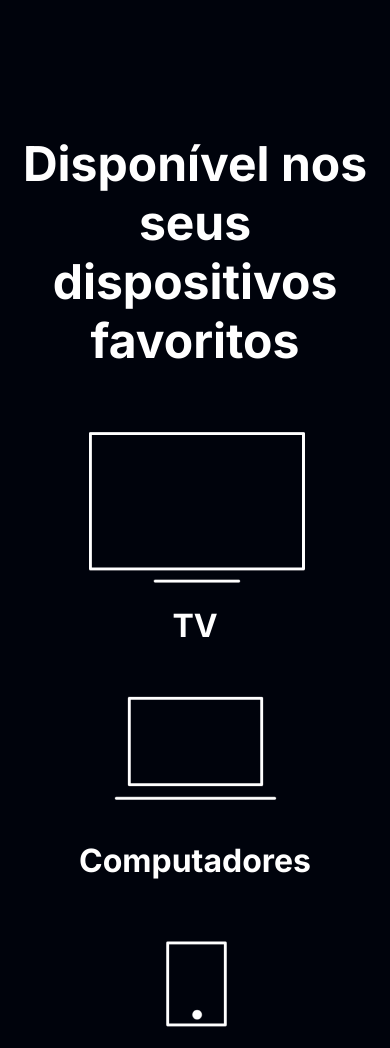
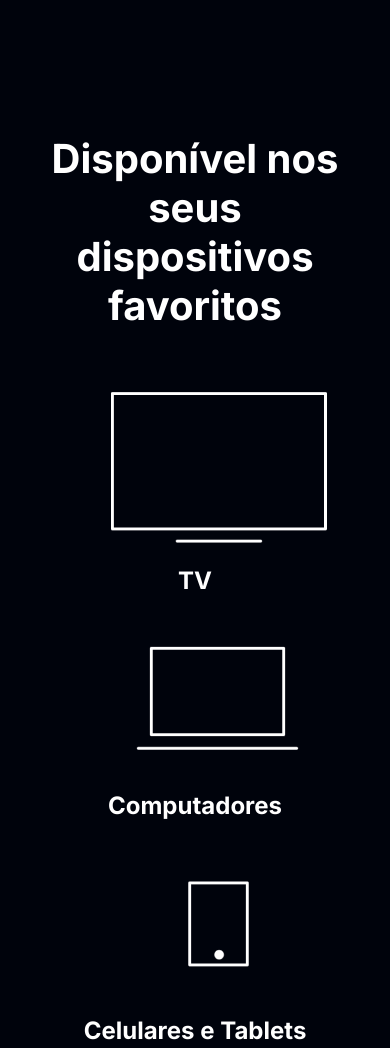
Before and after one commit to Dhi-Carvalho-DEV/alura-plus, a plain HTML site: page index.html in a window 390 px wide. Shown: the part 2100-3148 px from the top of the page. Drawn offline with Linux system fonts and the light colour scheme.

Commit message:
Finalização da responsividade

```diff
--- a/styles.css
+++ b/styles.css
@@ -229,4 +229,20 @@ hr {
   .principal {
     background-position: 5rem;
   }
+
+  .container {
+    grid-template-columns: 60% 50%;
+  }
+
+  .dispositivos {
+    margin: 0 3rem;
+  }
+
+  .dispositivos__titulo {
+    font-size: 2.5rem;
+  }
+
+  .lista__item {
+    font-size: 1.5rem;
+  }
 }
```
